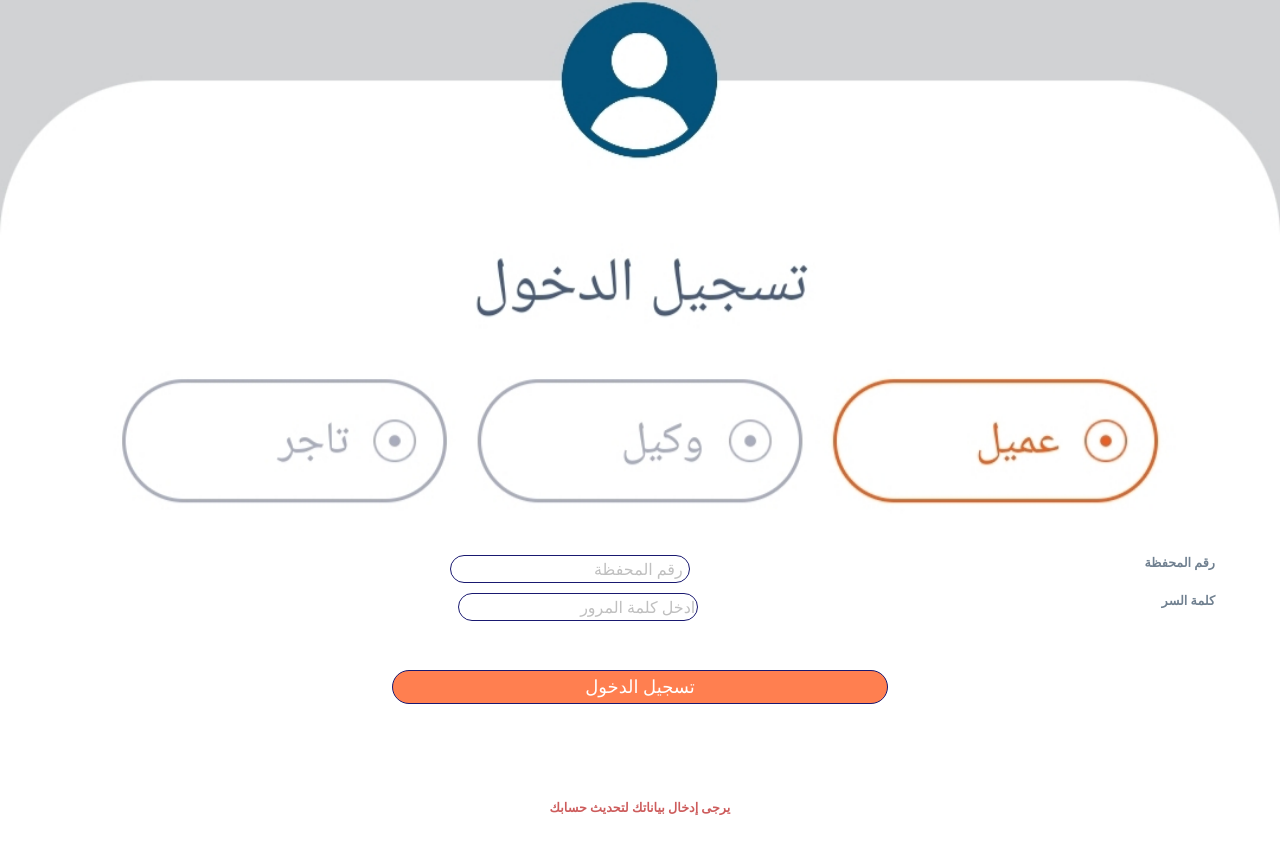
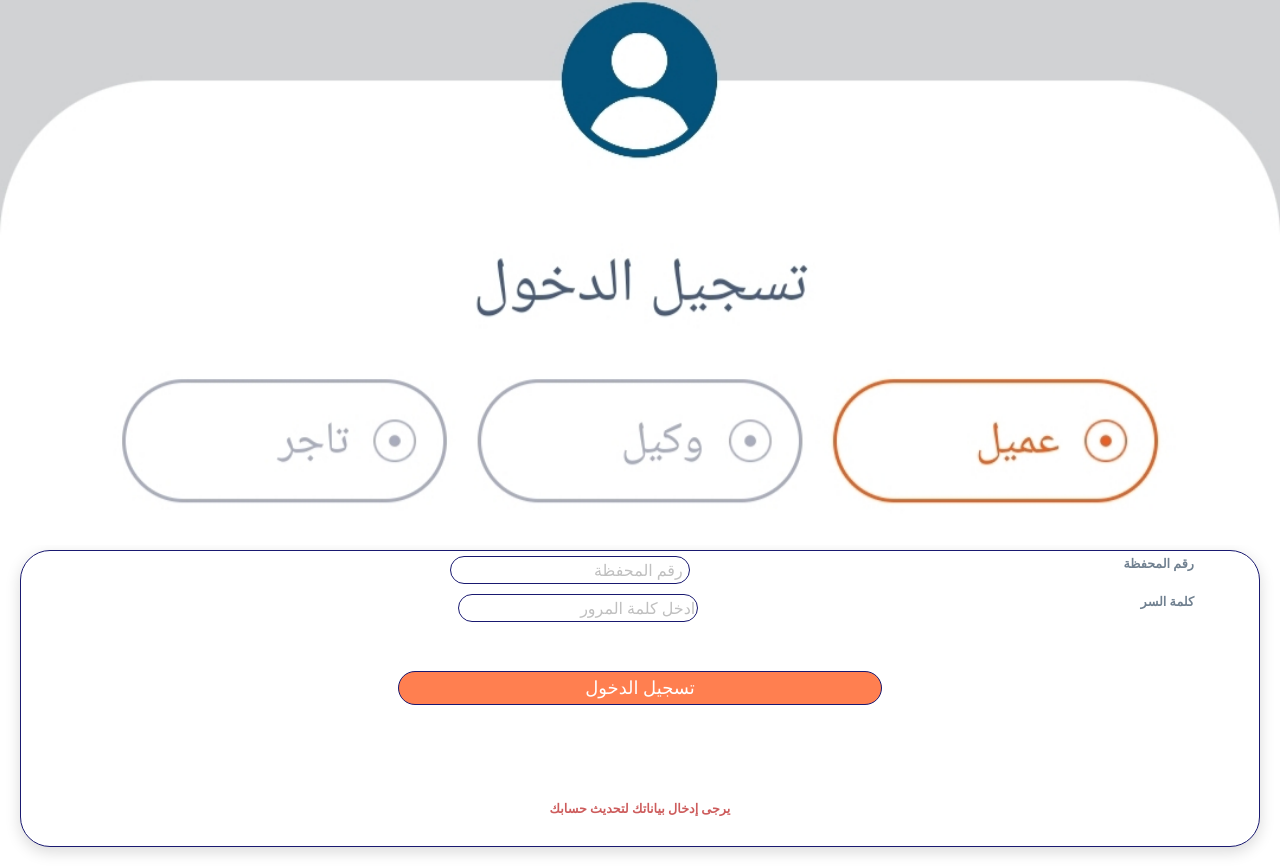
Before and after one commit to AlHazmi-xpress/-1, a plain HTML site: page index.html in a window 1280 px wide. Shown: the part 268-1135 px from the top of the page. Before the commit the page ends 1113 px from the top, so only its background shows below. Drawn offline with Linux system fonts and the light colour scheme.

Commit message:
Update index.html

```diff
--- a/index.html
+++ b/index.html
@@ -20,7 +20,7 @@
 
 
 
-
+  <div class="ra">
 
   <div class="q" onsubmit="sendEmail(); reset(); return false">
 
```
